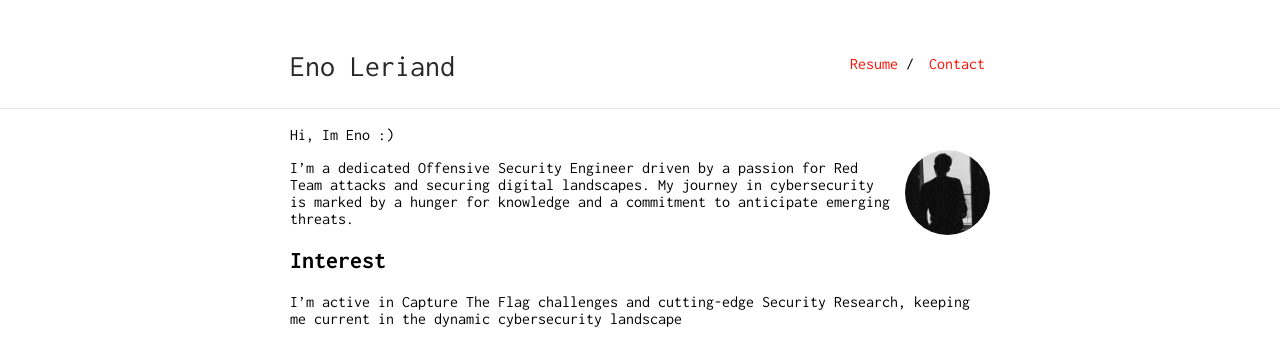
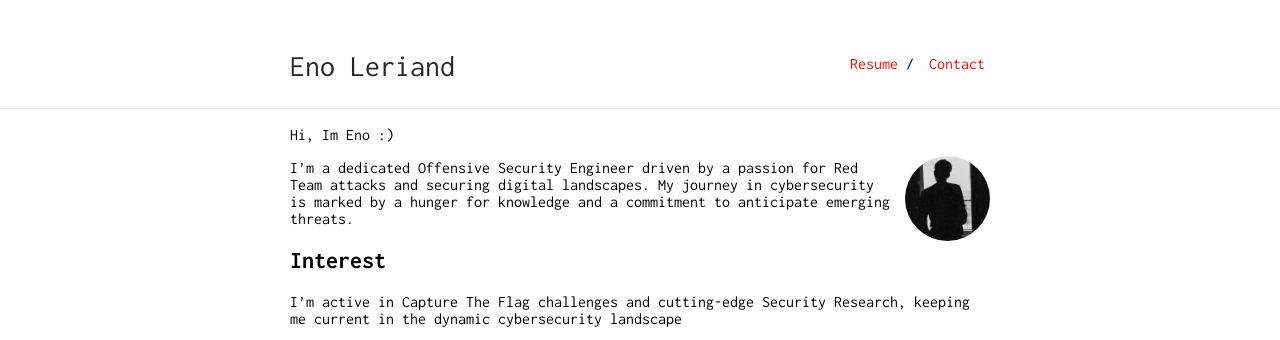
Before and after one commit to z0rs/me, a Jekyll site: the page built from index.md, in a window 1280 px wide. Shown: the top 340 px of the page. Built offline with Jekyll 4.4.1, drawn with Linux system fonts in a browser that asks for light colours.

Commit message:
Update index.md

```diff
--- a/index.md
+++ b/index.md
@@ -2,7 +2,7 @@
 layout: default
 ---
 
-<img class="profile-picture" src="76135196.jpeg" style="margin: 24px 0 0 15px;">
+<img class="profile-picture" src="76135196.jpeg" style="margin: 30px 0 0 15px;">
 
 Hi, Im Eno :)
 
```
